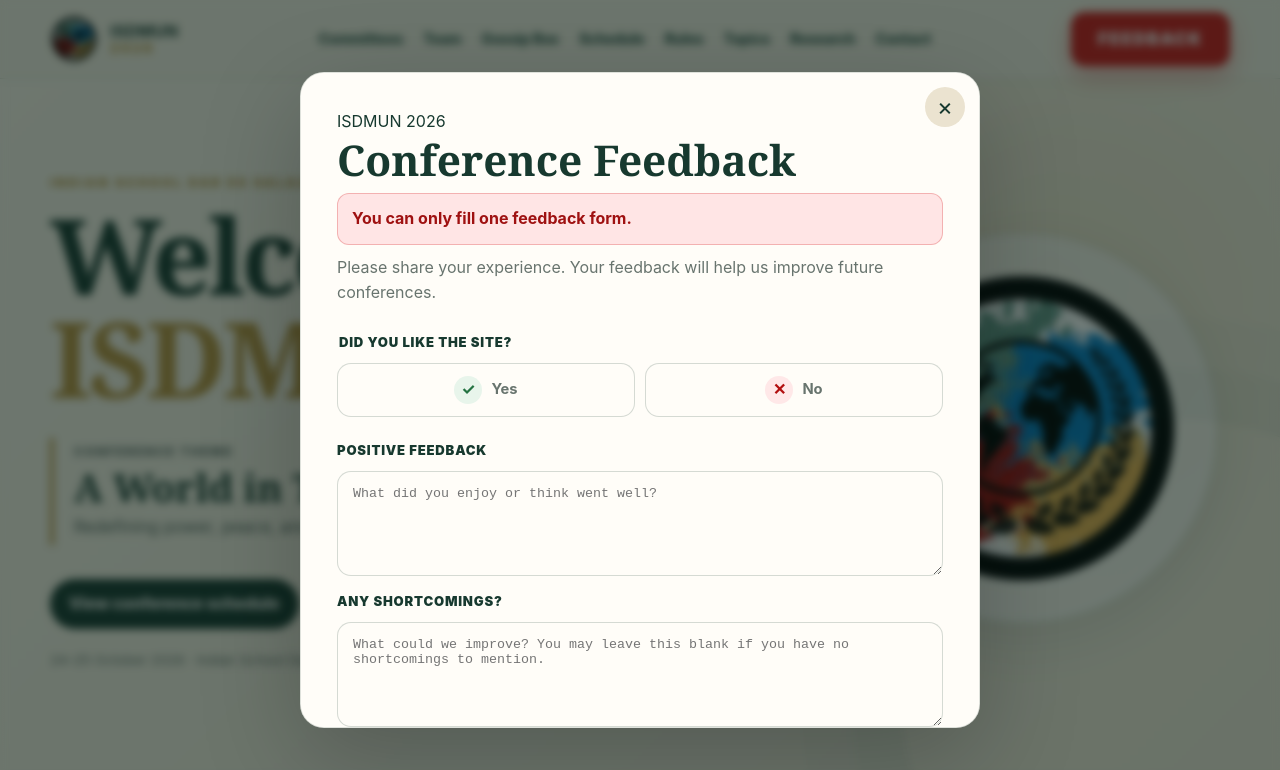
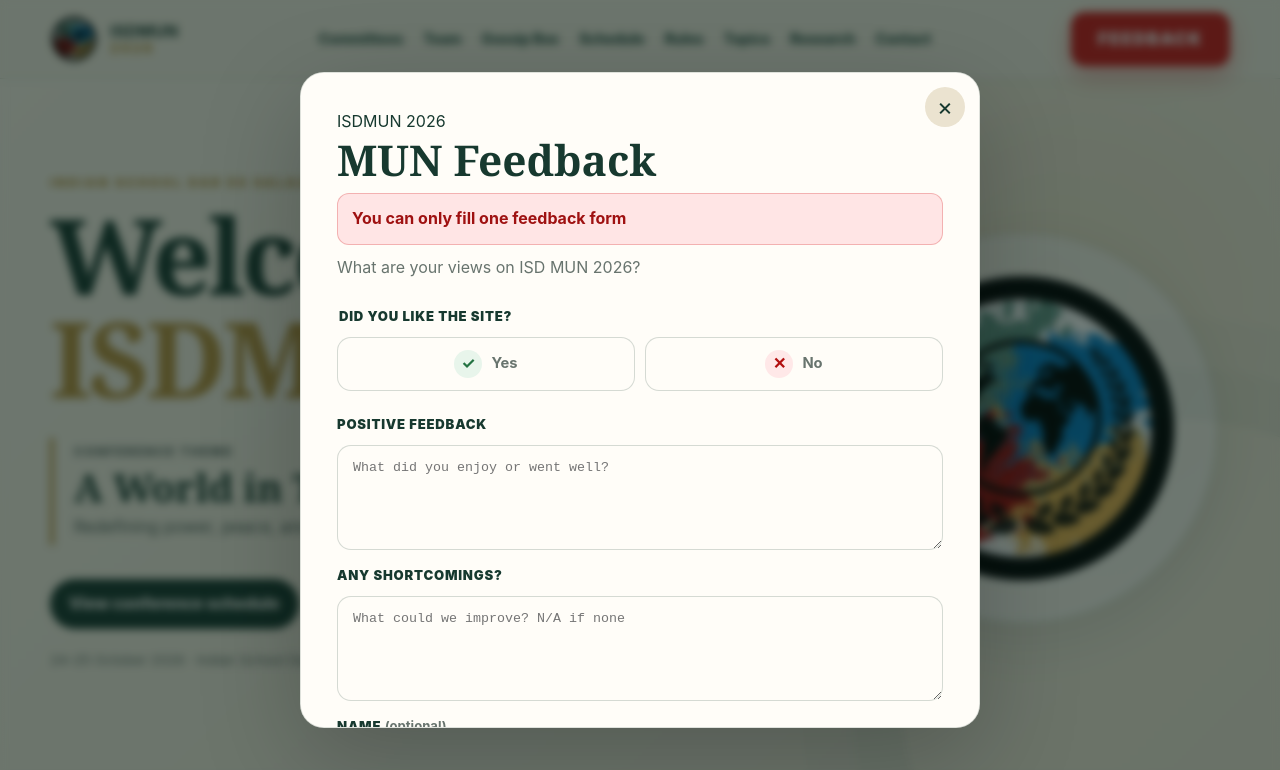
Before and after one commit to Whisperisntfat/ISDMUN2026, a website: page index.html in a window 1280 px wide. Both pictures are taken after a click on the button "FEEDBACK". Shown: the top 770 px of the page. Drawn offline with Linux system fonts and the light colour scheme; no server answers.

Commit message:
Update index.html

```diff
--- a/index.html
+++ b/index.html
@@ -458,9 +458,9 @@
     <button class="modal-close" id="feedbackClose" type="button" aria-label="Close">×</button>
     <div class="feedback-body">
       <span class="modal-code">ISDMUN 2026</span>
-      <h2>Conference Feedback</h2>
-      <p class="feedback-warning"><strong>You can only fill one feedback form.</strong></p>
-      <p class="gossip-modal-intro">Please share your experience. Your feedback will help us improve future conferences.</p>
+      <h2>MUN Feedback</h2>
+      <p class="feedback-warning"><strong>You can only fill one feedback form</strong></p>
+      <p class="gossip-modal-intro">What are your views on ISD MUN 2026?</p>
 
       <form id="feedbackForm" class="feedback-form">
         <fieldset class="feedback-site-rating">
@@ -480,10 +480,10 @@
         </fieldset>
 
         <label for="feedbackPositive">Positive feedback</label>
-        <textarea id="feedbackPositive" rows="5" minlength="3" maxlength="1500" placeholder="What did you enjoy or think went well?" required></textarea>
+        <textarea id="feedbackPositive" rows="5" minlength="3" maxlength="1500" placeholder="What did you enjoy or went well?" required></textarea>
 
         <label for="feedbackShortcomings">Any shortcomings?</label>
-        <textarea id="feedbackShortcomings" rows="5" maxlength="1500" placeholder="What could we improve? You may leave this blank if you have no shortcomings to mention."></textarea>
+        <textarea id="feedbackShortcomings" rows="5" maxlength="1500" placeholder="What could we improve? N/A if none"></textarea>
 
         <label for="feedbackName">Name <span>(optional)</span></label>
         <input id="feedbackName" type="text" maxlength="100" autocomplete="name" placeholder="Your name (optional)" />
@@ -493,8 +493,8 @@
       </form>
 
       <div class="feedback-complete" id="feedbackComplete" hidden>
-        <strong>Thank you for your feedback ✓</strong>
-        <p>This browser has already submitted its one feedback form.</p>
+        <strong>Thank you for your feedback</strong>
+        <p>You already submitted one feedback</p>
       </div>
     </div>
   </dialog>
```
